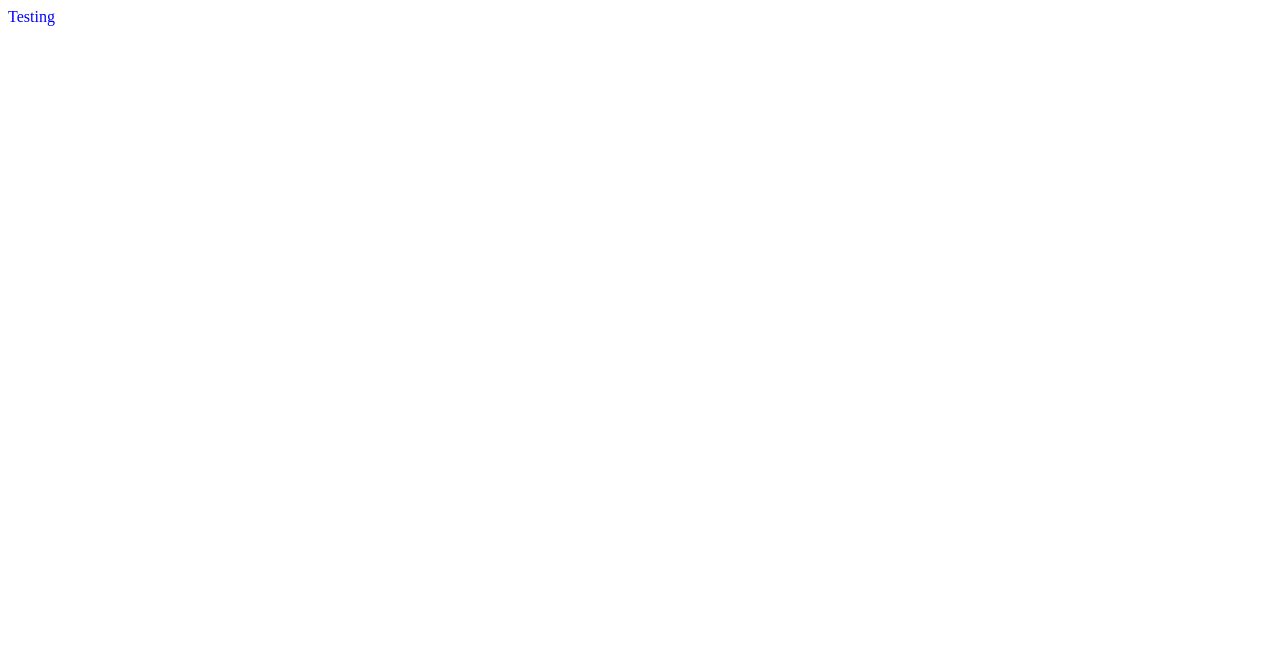
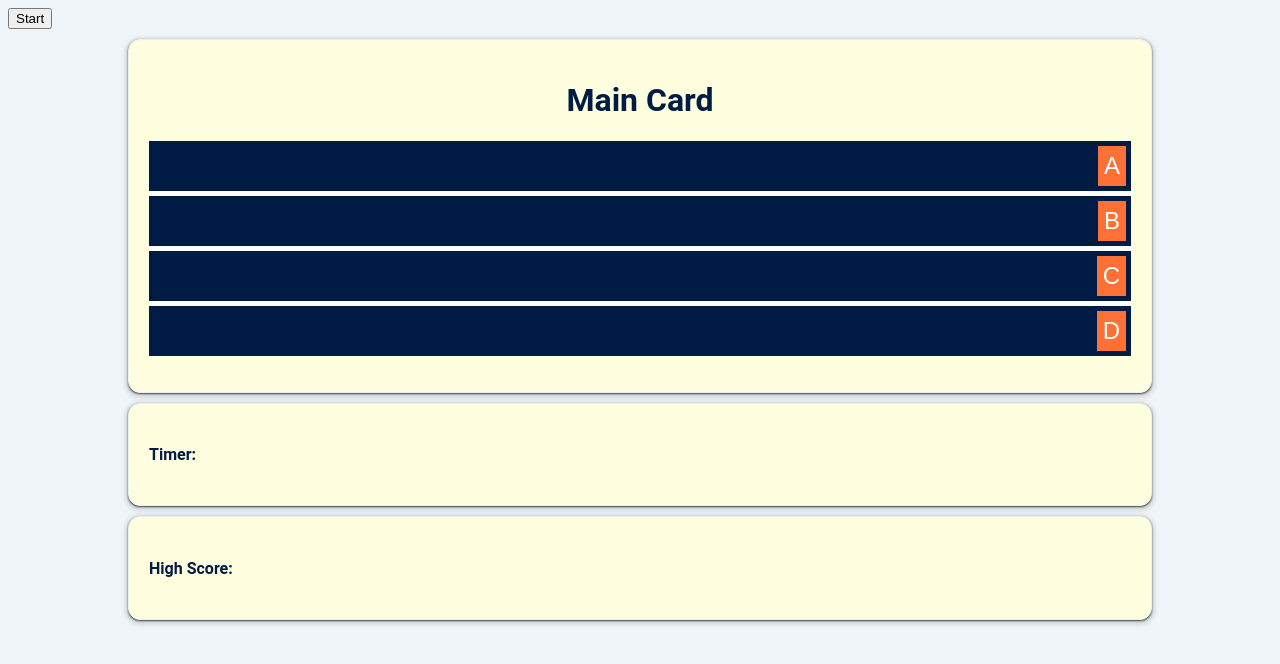
Before and after one commit to shawnbradyrobinson/bc-c-4-javascriptquiz, a plain HTML site: page index.html in a window 1280 px wide. Drawn offline with Linux system fonts and the light colour scheme.

Commit message:
got the HTML and CSS set up, using a class example as a baseline for formatting and card work

```diff
--- a/index.html
+++ b/index.html
@@ -5,12 +5,35 @@
     <meta http-equiv="X-UA-Compatible" content="IE=edge">
     <meta name="viewport" content="width=device-width, initial-scale=1.0">
     <link rel="stylesheet" href="style.css"/>
-    <title>Document</title>
+    <title>Shawn's Javascript Quiz!</title>
 </head>
 <body>
-    Testing
-    <script src="script.js">
+    <button>Start</button>
+    <div class="card">
+        <h1 id="displayedQuestion">Main Card</h1>
+        <ul>
+            <li id="displayedChoiceA">
+                <button id="buttonA"> A</button>
+            </li>
+            <li id="displayedChoiceB">
+                <button id="buttonB"> B</button>
+            </li>
+            <li id="displayedChoiceC">
+                <button id="buttonC"> C</button>
+            </li>
+            <li id="displayedChoiceD">
+                <button id="buttonD"> D</button>
+            </li>
+        </ul>
+    </div>
 
-    </script>
+    <div class="card">
+        <h4 id="displayedTimer">Timer:</h4>
+    </div>
+
+    <div class="card">
+        <h4 id="displayedHighScore">High Score:</h4>
+    </div>
+    <script src="script.js"></script>
 </body>
 </html>
--- a/script.js
+++ b/script.js
@@ -119,3 +119,7 @@ on click (){
 }
 
 */
+
+var displayedTimer = document.querySelector("#displayedTimer");
+
+displayedTimer.innerHTML = "Timer: ";
--- a/style.css
+++ b/style.css
@@ -1,3 +1,78 @@
+*,
+*::before,
+*::after {
+  box-sizing: border-box;
+}
+
 body {
-    color: blue;
+  font-family: "Roboto", sans-serif;
+  background-color: #eff5f8;
+  color: #001b44;
 }
+
+label, p {
+  font-size: 30px;
+}
+
+input {
+  height: 50px;
+  width: 100%;
+  padding: 6px;
+  margin-top: 10px;
+  font-size: 2em;
+  border: 1px solid #001b44;
+}
+
+h1 {
+  text-align: center;
+}
+
+ul {
+  list-style-type: none;
+  padding: 0;
+  background-color: white;
+}
+
+li {
+  height: 50px;
+  margin-top: 5px;
+  margin-bottom: 5px;
+  padding: 5px;
+  background-color:  #001b44;
+  color: white;
+  font-size: 1.5em;
+  line-height: 1.5;
+}
+
+li:before {
+  content: "\200B";
+  position: absolute;
+}
+
+li::after {
+  content: " ";
+  display: block;
+  clear: both;
+}
+
+li button {
+  float: right;
+  border: none;
+  height: 40px;
+  cursor: pointer;
+  background-color: #ff7034;
+  color: white;
+  font-size: 1em;
+}
+
+.card {
+  display: block;
+  background-color:	#FFFFE0;
+  border: 1px solid #eceff1;
+  border-radius: 12px;
+  box-shadow: rgba(60, 64, 67, 2) 0 1px 2px 0,
+    rgba(60, 64, 67, 0.15) 0 2px 4px 3px;
+  margin: 10px auto;
+  padding: 20px;
+  width: 80vw;
+}
```
